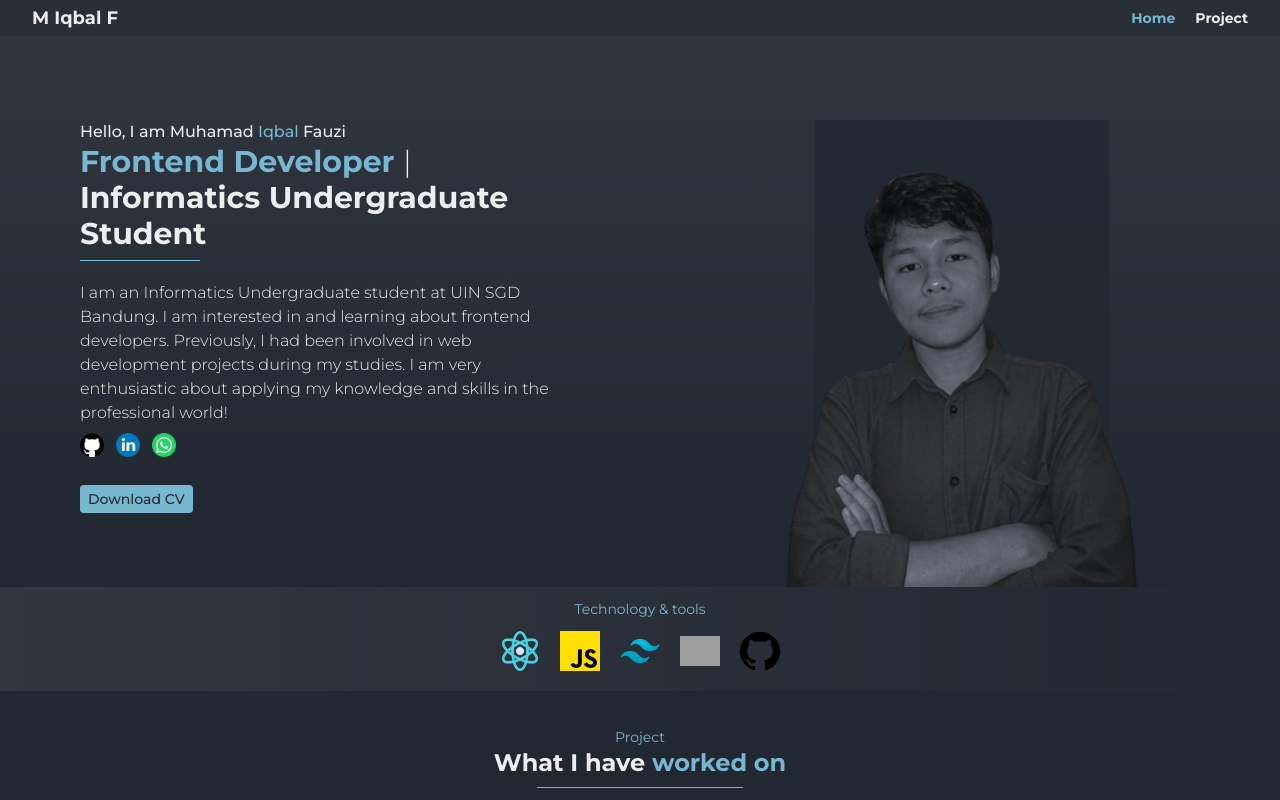
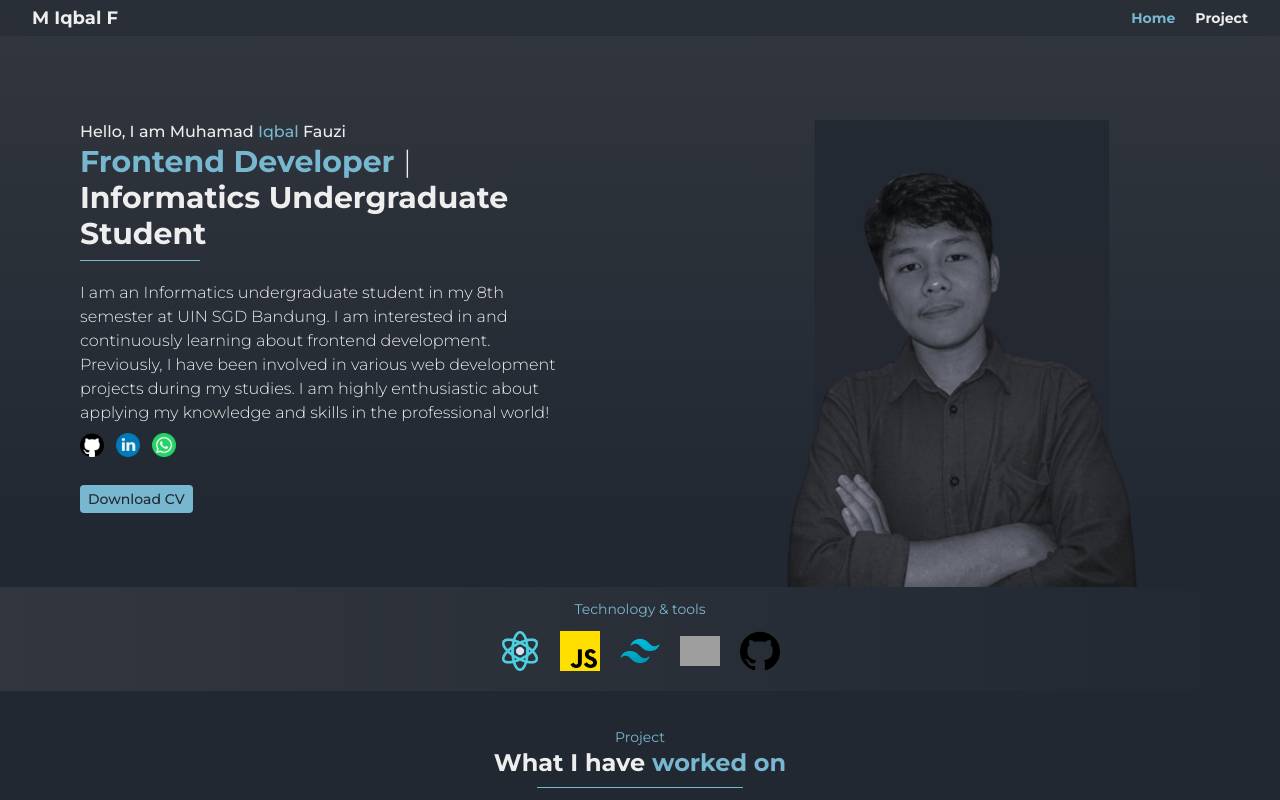
Before and after one commit to MiqbalF2021/M-Iqbal-Fauzi, a React (Vite) app: page / in a window 1280 px wide. Shown: the top 800 px of the page. Built offline with nearby package versions, Linux system fonts and the light colour scheme; grey boxes are pictures that could not be loaded.

Commit message:
`Update Header component with minor text changes`

```diff
--- a/src/components/Header.jsx
+++ b/src/components/Header.jsx
@@ -12,7 +12,7 @@ const Header = () => {
             <p className='font-medium text-xs text-light lg:text-sm md:text-sm xl:text-base'>Hello, I am Muhamad <span className='text-primary'>Iqbal</span> Fauzi</p>
             <h1 className='font-bold text-xl text-light lg:text-2xl md:text-2xl xl:text-3xl '><span className='text-primary'>Frontend Developer</span> <span className='font-light'>|</span> Informatics Undergraduate Student</h1>
             <hr className='w-1/4 text-primary mt-2 mb-5'/>
-            <p className='text-xs text-light font-light mb-2 lg:text-sm md:text-sm xl:text-base'>I am an Informatics Undergraduate student at UIN SGD Bandung. I am interested in and learning about frontend developers. Previously, I had been involved in web development projects during my studies. I am very enthusiastic about applying my knowledge and skills in the professional world!</p>
+            <p className='text-xs text-light font-light mb-2 lg:text-sm md:text-sm xl:text-base'>I am an Informatics undergraduate student in my 8th semester at UIN SGD Bandung. I am interested in and continuously learning about frontend development. Previously, I have been involved in various web development projects during my studies. I am highly enthusiastic about applying my knowledge and skills in the professional world!</p>
             <div className='flex gap-3 mb-7'>
               <a href="https://github.com/MiqbalF2021" target='_blank'>
                 <img src={github} alt="github" className='w-6 h-6'/>
@@ -26,7 +26,7 @@ const Header = () => {
 
             </div>
             <a
-            href="https://drive.google.com/file/d/1Hj2HF53hWWyq2fzZGR4UINsRcqXdInw4/view?usp=sharing"
+            href="https://drive.google.com/file/d/1G5l9x30D0YND9jki3uANld-KWOz1Ejwo/view?usp=sharing"
             download="muhamad-iqbal-fauzi.pdf"
             >
             <button className='bg-primary text-white text-sm px-2 py-1 rounded mb-5 font-medium text-bg hover:bg-second hover:text-primary transition ease-in-out delay-150 :-translate-y-1 hover:scale-110 duration-300'>Download CV</button>
```
